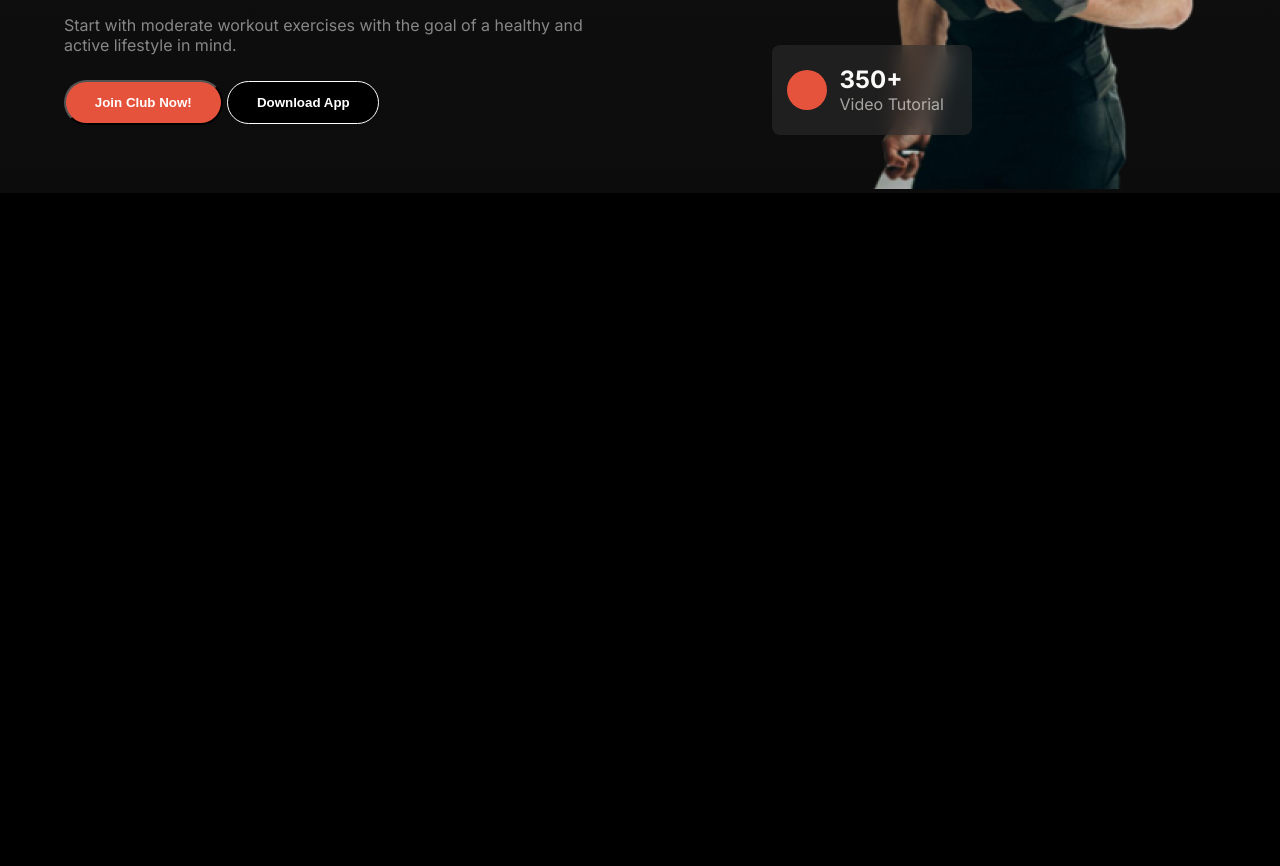
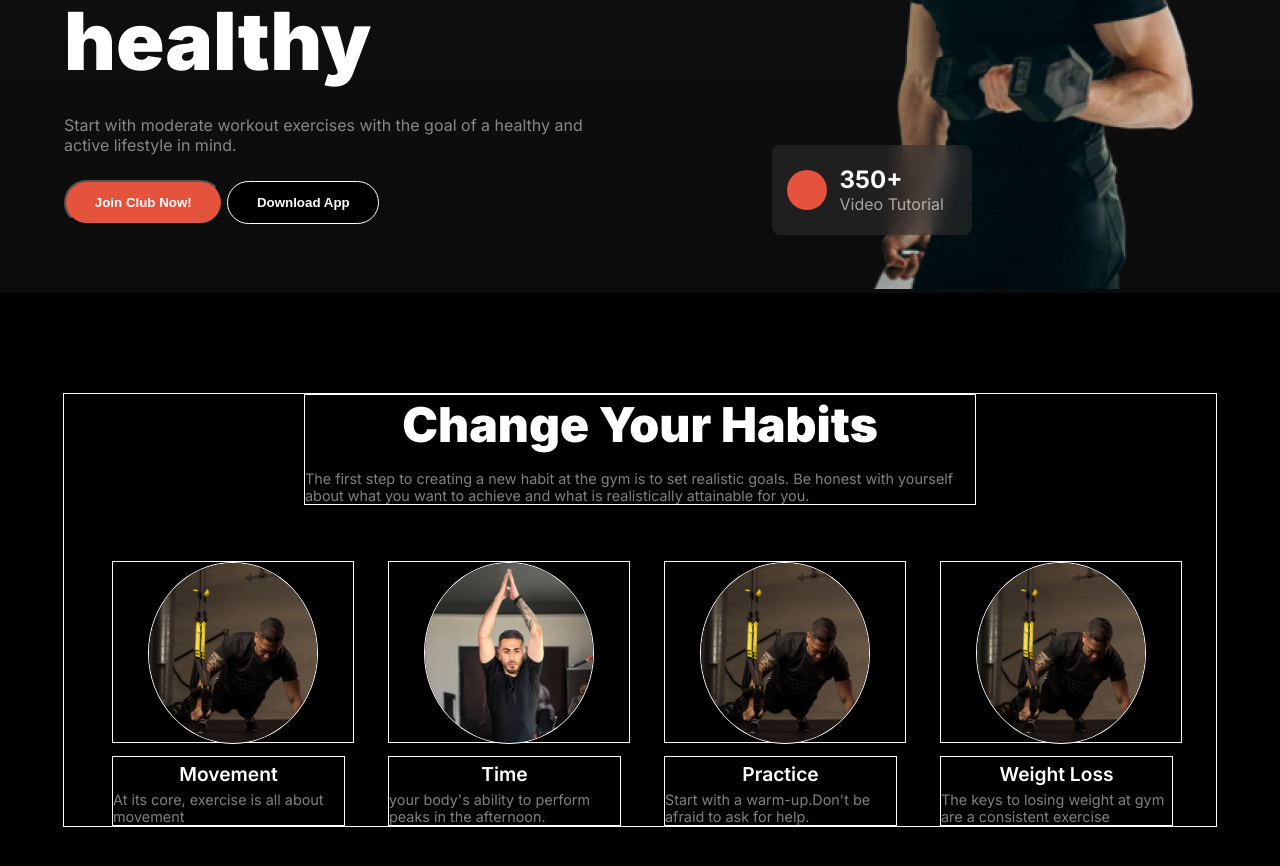
Before and after one commit to khademulmowla/assignment-2, a plain HTML site: page index.html in a window 1280 px wide. Shown: the part 500-1366 px from the top of the page. Before the commit the page ends 800 px from the top, so only its background shows below. Drawn offline with Linux system fonts and the light colour scheme.

Commit message:
change your habit section committed

```diff
--- a/index.html
+++ b/index.html
@@ -55,11 +55,53 @@
         </section>
     </header>
     <main>
-        <section class="change-your-habit">
+        <!-- change your habit section starts  -->
+
+        <section class="change-your-habit container">
             <div class="habit-content">
-                <h3>Change Your Habits</h3>
-                <p>The first step to creating a new habit at the gym is to set realistic goals. Be honest with yourself
+                <h3 class="section-title">Change Your Habits</h3>
+                <p class="section-description">The first step to creating a new habit at the gym is to set realistic
+                    goals. Be honest with yourself
                     about what you want to achieve and what is realistically attainable for you.</p>
+            </div>
+            <div class="habit-cards">
+                <div class="habit-card">
+                    <div class="habit-card-img">
+                        <img src="images/move1.png" alt="">
+                    </div>
+                    <div class="habit-description">
+                        <h6 class="habits-title">Movement</h6>
+                        <p class="section-description">At its core, exercise is all about movement</p>
+                    </div>
+                </div>
+                <div class="habit-card">
+                    <div class="habit-card-img">
+                        <img src="images/move2.png" alt="">
+                    </div>
+                    <div class="habit-description">
+                        <h6 class="habits-title">Time</h6>
+                        <p class="section-description">your body's ability to perform peaks in the
+                            afternoon.</p>
+                    </div>
+                </div>
+                <div class="habit-card">
+                    <div class="habit-card-img">
+                        <img src="images/move1.png" alt="">
+                    </div>
+                    <div class="habit-description">
+                        <h6 class="habits-title">Practice</h6>
+                        <p class="section-description">Start with a warm-up.Don't be afraid to ask for help.</p>
+                    </div>
+                </div>
+                <div class="habit-card">
+                    <div class="habit-card-img">
+                        <img src="images/move1.png" alt="">
+                    </div>
+                    <div class="habit-description">
+                        <h6 class="habits-title">Weight Loss</h6>
+                        <p class="section-description">The keys to losing weight at gym are a consistent exercise</p>
+                    </div>
+                </div>
             </div>
         </section>
 
--- a/styles/styles.css
+++ b/styles/styles.css
@@ -19,6 +19,25 @@ body {
 .container {
     width: 90%;
     margin: 0px auto;
+    margin-bottom: 6.25rem;
+}
+
+.section-title {
+    font-size: 3rem;
+    color: rgb(255, 255, 255);
+    font-weight: 900;
+}
+
+.section-description {
+    font-size: .9rem;
+    font-weight: 400;
+    color: rgba(255, 255, 255, 0.5);
+}
+
+.habits-title {
+    color: rgb(255, 255, 255);
+    font-size: 1.2rem;
+    font-weight: 600;
 }
 
 /* header section  */
@@ -175,3 +194,59 @@ body {
     font-size: 1rem;
     font-weight: 400;
 }
+
+/* change your habit styles start  */
+.change-your-habit {
+    border: 1px solid white;
+}
+
+.habit-content {
+    border: 1px solid white;
+    margin: 0px auto;
+    width: 670px;
+    display: flex;
+    flex-direction: column;
+    justify-content: center;
+    align-items: center;
+}
+
+.habit-content h3 {
+    margin-bottom: 1rem;
+}
+
+.habit-cards {
+    display: grid;
+    grid-template-columns: repeat(4, 1fr);
+    margin-top: 3.5rem;
+    margin-left: 3rem;
+}
+
+.habit-card-img {
+    display: flex;
+    justify-content: center;
+    border: 1px solid white;
+    width: 240px;
+    height: 180px;
+}
+
+.habit-card-img img {
+    height: 100%;
+    width: 70%;
+    border-radius: 50%;
+    border: 1px solid white;
+}
+
+.habit-description {
+    border: 1px solid white;
+    width: 231px;
+    display: flex;
+    flex-direction: column;
+    justify-content: center;
+    align-items: center;
+    align-items: center;
+    margin-top: .8rem;
+}
+
+.habit-description h6 {
+    margin: 5px 0;
+}
```
Also changed, not shown: images/move1.png (renamed from images/image 3.png), images/move2.png (renamed from images/image 2.png), images/move3.png (renamed from images/image 4.png), images/move4.png (renamed from images/image 5.png).
